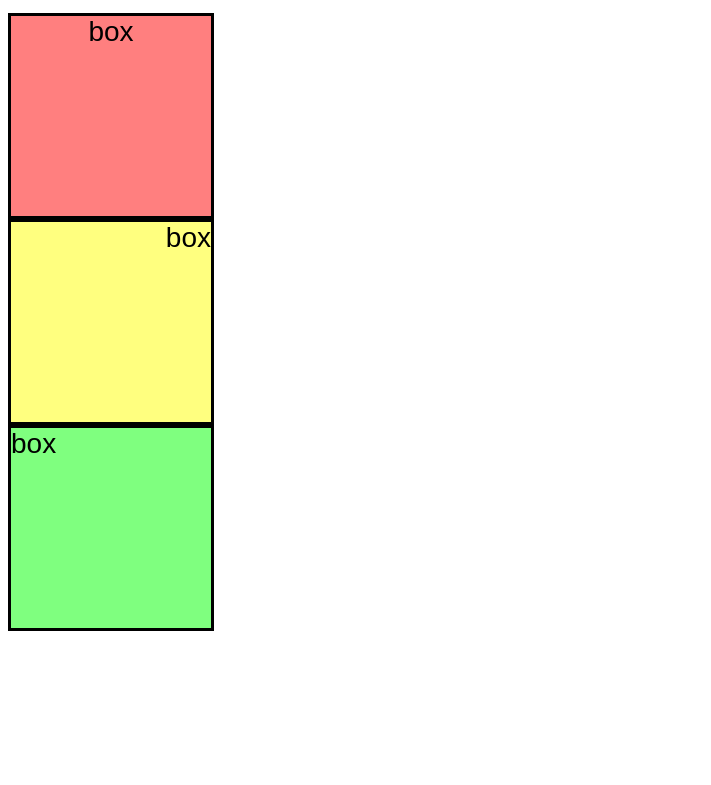
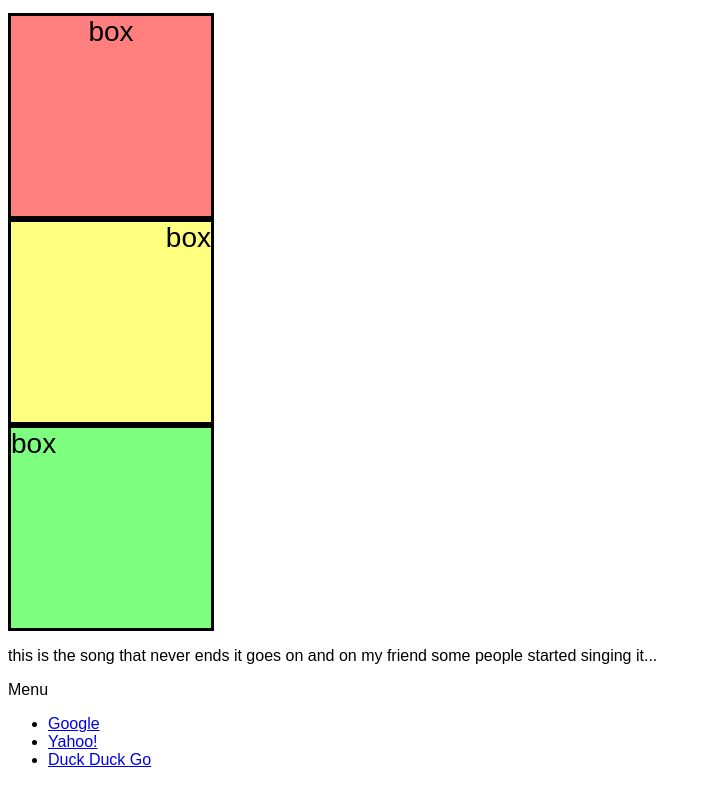
Before and after one commit to JCrowell14/html5-css3-class, a plain HTML site: page css-basics.html in a window 1280 px wide. Shown: the part 102-887 px from the top of the page, without its empty margins (0-711 px from the left). Before the commit the page ends 800 px from the top, so only its background shows below. Drawn offline with Linux system fonts and the light colour scheme.

Commit message:
Update css-basics.html

```diff
--- a/css-basics.html
+++ b/css-basics.html
@@ -14,5 +14,25 @@
         right-align-text">box</div>
         <div class="box green-box green-box-see-through
         left-align-text">box</div>
+
+        <p>this is the song that never ends it goes on and on my
+            friend some people started singing it...</p>
+
+        <div class="dropdown">
+            <span> Menu</span>
+            <div class="dropdown-content">
+                <ul>
+                    <li>
+                        <a href="https://google.com">Google</a>
+                    </li>
+                    <li>
+                        <a href=https://yahoo.com> Yahoo!</a>
+                    </li>
+                    <li>
+                        <a href="https://duckduckgo"> Duck Duck Go</a>
+                    </li>
+                </ul>
+            </div>
+        </div>
     </body>
 </html>
```
